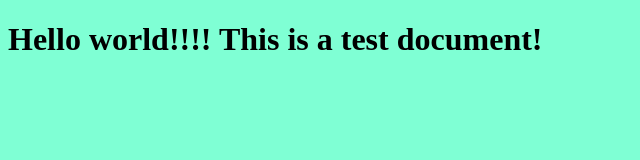
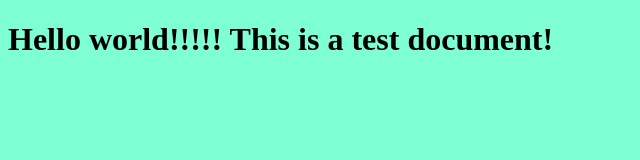
Before and after one commit to zakmafia/Test-repository-, a plain HTML site: page index.html in a window 1280 px wide. Shown: the whole page, without its empty margins (0-640 px from the left). Drawn offline with Linux system fonts and the light colour scheme.

Commit message:
modified on the development branch

```diff
--- a/index.html
+++ b/index.html
@@ -7,6 +7,6 @@
     <title>Test Document</title>
 </head>
 <body>
-    <h1>Hello world!!!! This is a test document!</h1>
+    <h1>Hello world!!!!! This is a test document!</h1>
 </body>
 </html>
```
